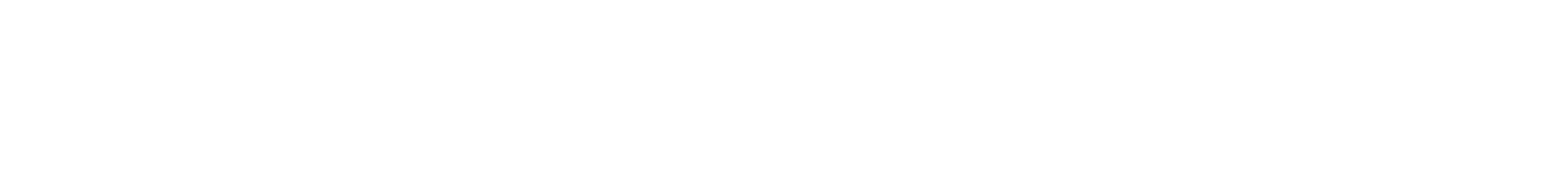
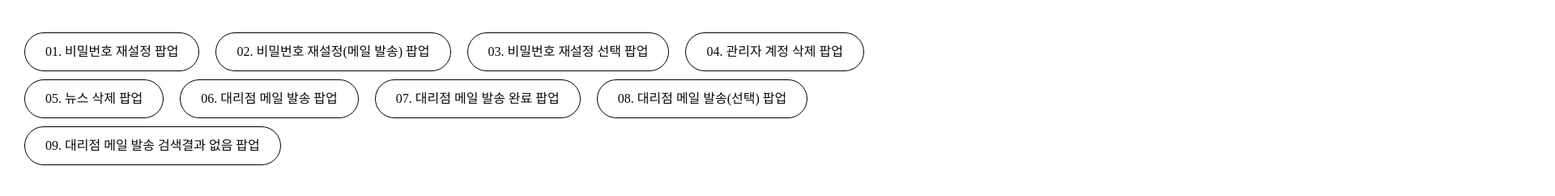
Before and after one commit to gil1000je/hyundai_admin, a plain HTML site: page hyundai_robotics_admin/popup/popup.html in a window 1280 px wide. Shown: the whole page at 81% size, 1920 px wide, since content can reach past the window. Drawn offline with nearby package versions, Linux system fonts and the light colour scheme; a web font is replaced by a local one.

Commit message:
0719 / 17:06 / 밀키
팝업 수정

```diff
--- a/hyundai_robotics_admin/assets/css/style.css
+++ b/hyundai_robotics_admin/assets/css/style.css
@@ -130,9 +130,9 @@ input[type="text"] + button { margin-left:14rem; }
 #popupWrap{position: relative;}
 .popup-cont{width: 100vw;height: 100vh;background: rgba(0,0,0,0.5);display: none;}
 .popup-cont.active{display: block;}
-.popup-btn-wrap {position: absolute;top: 0;left: 0;}
-.popup-btn-wrap > a{display: inline-block;width: 200rem;height: 48rem;border: 1px solid #000;font-size: 16rem;display: flex;align-items: center;justify-content: center;}
-.popup-btn-wrap > a:not(:first-child){margin-top: 15rem;}
+.popup-btn-wrap {position: absolute;top: 30rem;left: 30rem;display: flex;align-items: center;max-width:1240rem;flex-wrap: wrap;}
+.popup-btn-wrap > a{display: block;padding: 0 25rem;height: 48rem;border: 1px solid #000;font-size: 16rem;display: flex;align-items: center;justify-content: center;border-radius: 30rem;margin-right: 20rem;margin-top: 10rem;}
+.popup-btn-wrap > a:hover{background: #3BB88C;color: #fff;border: 1px solid #3BB88C;}
 .modal-wrap{border: 1px solid #bbb;background: #fff;border-radius: 3rem;width: 100%;max-width: 400rem;padding: 48rem 14rem 26rem;position: absolute;left: 50%;top:50%;transform: translate(-50%,-50%);display: none;}
 .modal-wrap.active{display: block;}
 .modal-wrap.txt-align-left .modal-tit, .modal-wrap.txt-align-left .modal-info > p{text-align: left;}
--- a/hyundai_robotics_admin/popup/popup.html
+++ b/hyundai_robotics_admin/popup/popup.html
@@ -14,11 +14,11 @@
     <script src='//cdnjs.cloudflare.com/ajax/libs/jquery-throttle-debounce/1.1/jquery.ba-throttle-debounce.min.js'></script>
     <script src="https://unpkg.com/swiper/swiper-bundle.min.js"></script>
     <script src="/hyundai_robotics_admin/assets/js/include.js"></script>
+    <script src="/hyundai_robotics_admin/assets/js/form.js"></script>
 </head>
 <body>
-  <div id="popupWrap" class="">
+  <div id="popupWrap" class="container">
     <!-- CONTAINER 컨테이너 시작 -->
-    <div id="" class="popup-wrap-inner">
     <div class="popup-cont">
       <!-- 비밀번호 재설정 팝업 -->
       <div id="passwordResetModal" class="modal-wrap">
@@ -301,7 +301,7 @@
         </div>
         <a href="javascript:void(0)" class="modal-closed"><img src="/hyundai_robotics_admin/assets/images/common/modal_closed_icon.png" alt="팝업창 닫기 버튼"></a>
       </div>
-        <!-- 대리점 메일 발송(선택) test 팝업 -->
+      <!-- 대리점 메일 발송(선택) 팝업 -->
       <div id="passwordResetModal" class="modal-wrap agency-modal txt-align-left">
         <div class="modal-cont">
           <div class="modal-tit">대리점 메일 발송</div>
@@ -340,6 +340,16 @@
         <a href="javascript:void(0)" class="modal-closed"><img src="/hyundai_robotics_admin/assets/images/common/modal_closed_icon.png" alt="팝업창 닫기 버튼"></a>
       </div>
     </div>
+    <div class="popup-btn-wrap">
+      <a href="javascript:void(0)">01. 비밀번호 재설정 팝업</a>
+      <a href="javascript:void(0)">02. 비밀번호 재설정(메일 발송) 팝업</a>
+      <a href="javascript:void(0)">03. 비밀번호 재설정 선택 팝업</a>
+      <a href="javascript:void(0)">04. 관리자 계정 삭제 팝업</a>
+      <a href="javascript:void(0)">05. 뉴스 삭제 팝업</a>
+      <a href="javascript:void(0)">06. 대리점 메일 발송 팝업</a>
+      <a href="javascript:void(0)">07. 대리점 메일 발송 완료 팝업</a>
+      <a href="javascript:void(0)">08. 대리점 메일 발송(선택) 팝업</a>
+      <a href="javascript:void(0)">09. 대리점 메일 발송 검색결과 없음 팝업</a>
     </div>
     <!-- CONTAINER 컨테이너 끝 -->
 </div>
```
Lines whose indentation alone changed are shown as unchanged.
